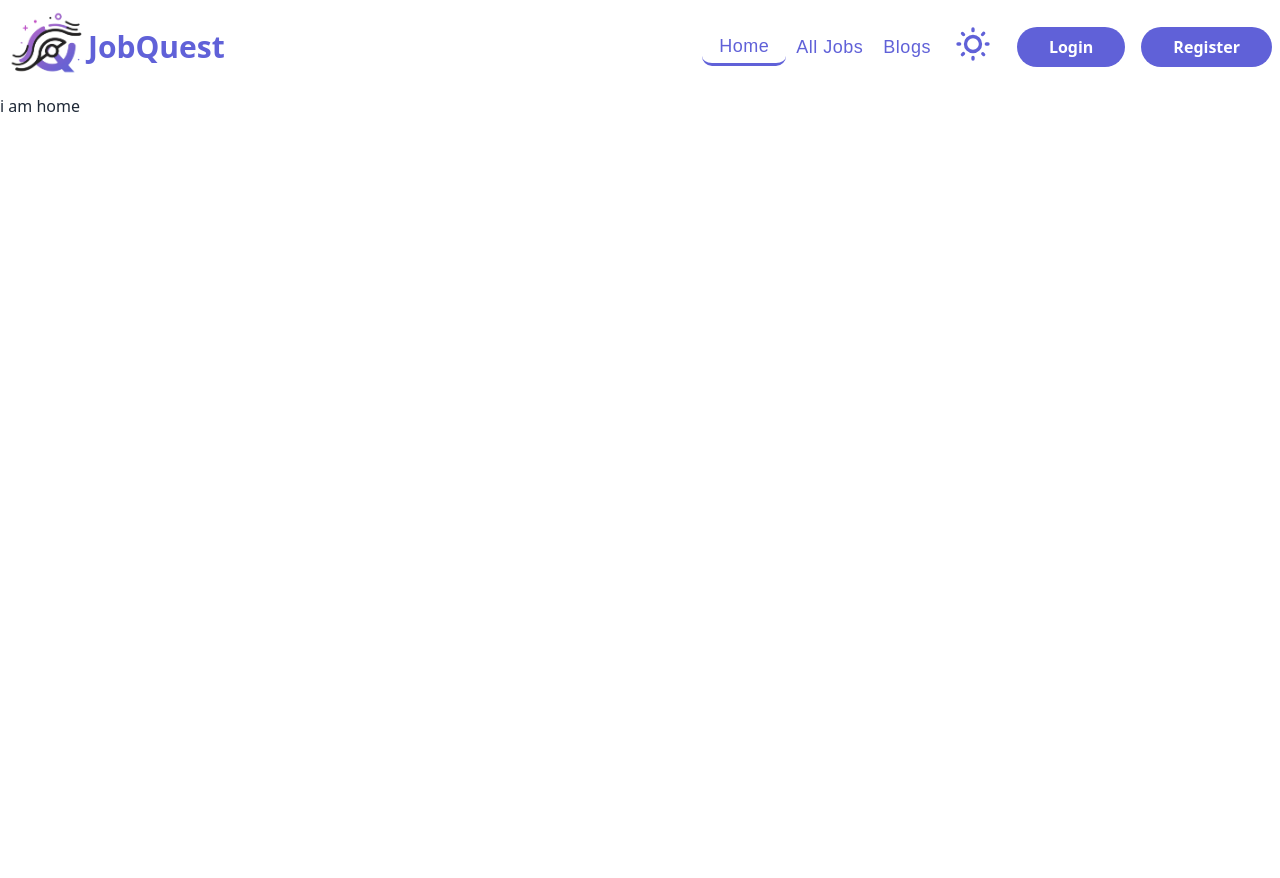
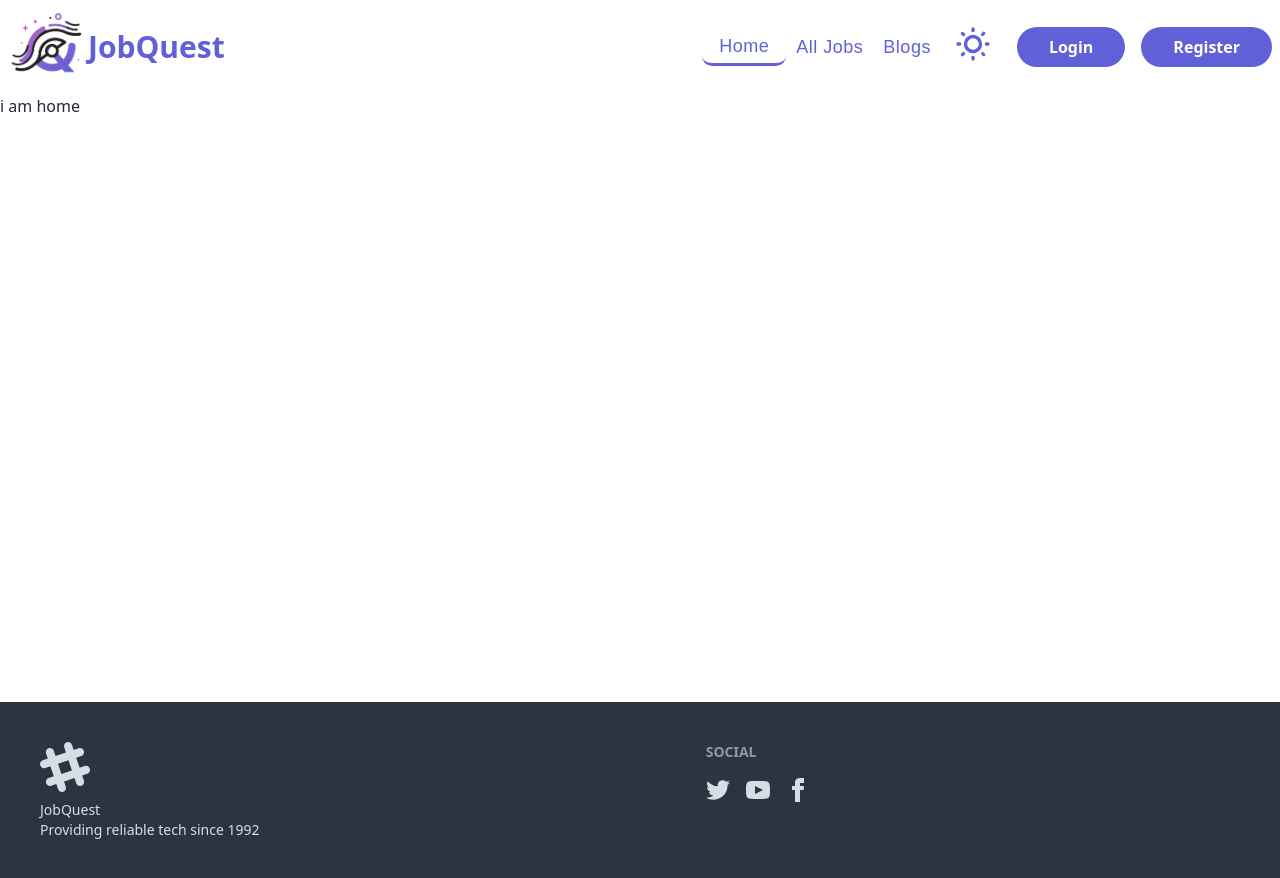
Before and after one commit to safin878/JobQuest, a React (Vite) app: page / in a window 1280 px wide. Before the commit the page ends 800 px from the top, so only its background shows below. Built offline with nearby package versions, Linux system fonts and the light colour scheme.

Commit message:
Footer Completed

```diff
--- /dev/null
+++ b/src/Components/Error/Error.jsx
@@ -0,0 +1,21 @@
+import { Link } from "react-router-dom";
+const Error = () => {
+  return (
+    <div className="flex flex-col items-center justify-center">
+      <img className="w-96" src="/src/assets/err.jpg" alt="" />
+      <Link to="/">
+        <button className="overflow-hidden relative w-32 p-2 h-12 bg-black text-white border-none rounded-md text-xl font-bold cursor-pointer  z-10 group">
+          Go Back
+          <span className="absolute w-36 h-32 -top-8 -left-2 bg-white rotate-12 transform scale-x-0 group-hover:scale-x-100 transition-transform group-hover:duration-500 duration-1000 origin-left"></span>
+          <span className="absolute w-36 h-32 -top-8 -left-2 bg-purple-400 rotate-12 transform scale-x-0 group-hover:scale-x-100 transition-transform group-hover:duration-700 duration-700 origin-left"></span>
+          <span className="absolute w-36 h-32 -top-8 -left-2 bg-purple-600 rotate-12 transform scale-x-0 group-hover:scale-x-100 transition-transform group-hover:duration-1000 duration-500 origin-left"></span>
+          <span className="group-hover:opacity-100 group-hover:duration-1000 duration-100 opacity-0 absolute top-2.5 left-6 z-10">
+            Retrun !
+          </span>
+        </button>
+      </Link>
+    </div>
+  );
+};
+
+export default Error;
--- /dev/null
+++ b/src/Components/Footer/Footer.jsx
@@ -0,0 +1,64 @@
+const Footer = () => {
+  return (
+    <footer className="footer p-10 bg-neutral text-neutral-content">
+      <aside>
+        <svg
+          width="50"
+          height="50"
+          viewBox="0 0 24 24"
+          xmlns="http://www.w3.org/2000/svg"
+          fillRule="evenodd"
+          clipRule="evenodd"
+          className="fill-current"
+        >
+          <path d="M22.672 15.226l-2.432.811.841 2.515c.33 1.019-.209 2.127-1.23 2.456-1.15.325-2.148-.321-2.463-1.226l-.84-2.518-5.013 1.677.84 2.517c.391 1.203-.434 2.542-1.831 2.542-.88 0-1.601-.564-1.86-1.314l-.842-2.516-2.431.809c-1.135.328-2.145-.317-2.463-1.229-.329-1.018.211-2.127 1.231-2.456l2.432-.809-1.621-4.823-2.432.808c-1.355.384-2.558-.59-2.558-1.839 0-.817.509-1.582 1.327-1.846l2.433-.809-.842-2.515c-.33-1.02.211-2.129 1.232-2.458 1.02-.329 2.13.209 2.461 1.229l.842 2.515 5.011-1.677-.839-2.517c-.403-1.238.484-2.553 1.843-2.553.819 0 1.585.509 1.85 1.326l.841 2.517 2.431-.81c1.02-.33 2.131.211 2.461 1.229.332 1.018-.21 2.126-1.23 2.456l-2.433.809 1.622 4.823 2.433-.809c1.242-.401 2.557.484 2.557 1.838 0 .819-.51 1.583-1.328 1.847m-8.992-6.428l-5.01 1.675 1.619 4.828 5.011-1.674-1.62-4.829z"></path>
+        </svg>
+        <p>
+          JobQuest
+          <br />
+          Providing reliable tech since 1992
+        </p>
+      </aside>
+      <nav>
+        <h6 className="footer-title">Social</h6>
+        <div className="grid grid-flow-col gap-4">
+          <a>
+            <svg
+              xmlns="http://www.w3.org/2000/svg"
+              width="24"
+              height="24"
+              viewBox="0 0 24 24"
+              className="fill-current"
+            >
+              <path d="M24 4.557c-.883.392-1.832.656-2.828.775 1.017-.609 1.798-1.574 2.165-2.724-.951.564-2.005.974-3.127 1.195-.897-.957-2.178-1.555-3.594-1.555-3.179 0-5.515 2.966-4.797 6.045-4.091-.205-7.719-2.165-10.148-5.144-1.29 2.213-.669 5.108 1.523 6.574-.806-.026-1.566-.247-2.229-.616-.054 2.281 1.581 4.415 3.949 4.89-.693.188-1.452.232-2.224.084.626 1.956 2.444 3.379 4.6 3.419-2.07 1.623-4.678 2.348-7.29 2.04 2.179 1.397 4.768 2.212 7.548 2.212 9.142 0 14.307-7.721 13.995-14.646.962-.695 1.797-1.562 2.457-2.549z"></path>
+            </svg>
+          </a>
+          <a>
+            <svg
+              xmlns="http://www.w3.org/2000/svg"
+              width="24"
+              height="24"
+              viewBox="0 0 24 24"
+              className="fill-current"
+            >
+              <path d="M19.615 3.184c-3.604-.246-11.631-.245-15.23 0-3.897.266-4.356 2.62-4.385 8.816.029 6.185.484 8.549 4.385 8.816 3.6.245 11.626.246 15.23 0 3.897-.266 4.356-2.62 4.385-8.816-.029-6.185-.484-8.549-4.385-8.816zm-10.615 12.816v-8l8 3.993-8 4.007z"></path>
+            </svg>
+          </a>
+          <a>
+            <svg
+              xmlns="http://www.w3.org/2000/svg"
+              width="24"
+              height="24"
+              viewBox="0 0 24 24"
+              className="fill-current"
+            >
+              <path d="M9 8h-3v4h3v12h5v-12h3.642l.358-4h-4v-1.667c0-.955.192-1.333 1.115-1.333h2.885v-5h-3.808c-3.596 0-5.192 1.583-5.192 4.615v3.385z"></path>
+            </svg>
+          </a>
+        </div>
+      </nav>
+    </footer>
+  );
+};
+
+export default Footer;
--- a/src/Layouts/Root.jsx
+++ b/src/Layouts/Root.jsx
@@ -1,10 +1,14 @@
 import { Outlet } from "react-router-dom";
 import Navbar from "../Components/Navbar/Navbar";
+import Footer from "../Components/Footer/Footer";
 const Root = () => {
   return (
     <div>
       <Navbar></Navbar>
-      <Outlet></Outlet>
+      <div className="min-h-[calc(100vh-192px)]">
+        <Outlet></Outlet>
+      </div>
+      <Footer></Footer>
     </div>
   );
 };
--- a/src/Pages/Authentication/Register.jsx
+++ b/src/Pages/Authentication/Register.jsx
@@ -95,7 +95,7 @@
                 <a href="#">Forgot your password?</a>
               </div>
               <div className="mt-3 text-xs flex justify-between items-center text-[#002D74]">
-                <p>Do not have an account?</p>
+                <p>Do you have an account?</p>
                 <Link to="/login">
                   {" "}
                   <button className="py-2 px-5 bg-white border rounded-xl hover:scale-110 duration-300">
--- a/src/routes/routes.jsx
+++ b/src/routes/routes.jsx
@@ -5,11 +5,13 @@
 import Register from "./../Pages/Authentication/Register";
 import Alljobs from "./../Pages/AllJobs/Alljobs";
 import Blogs from "./../Pages/Blogs/Blogs";
+import Error from "../Components/Error/Error";
 
 const router = createBrowserRouter([
   {
     path: "/",
     element: <Root></Root>,
+    errorElement: <Error></Error>,
     children: [
       {
         path: "/",
```
Also changed, not shown: src/assets/err.jpg (added).
